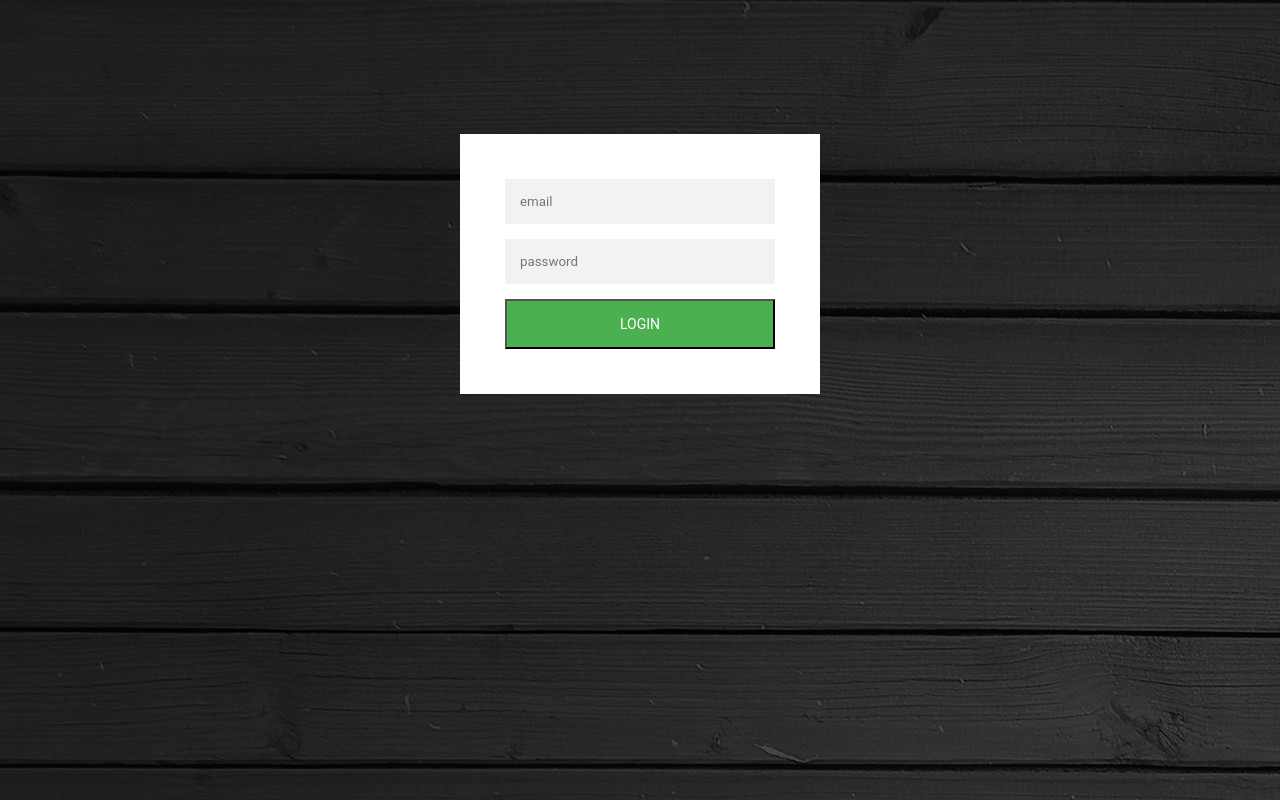
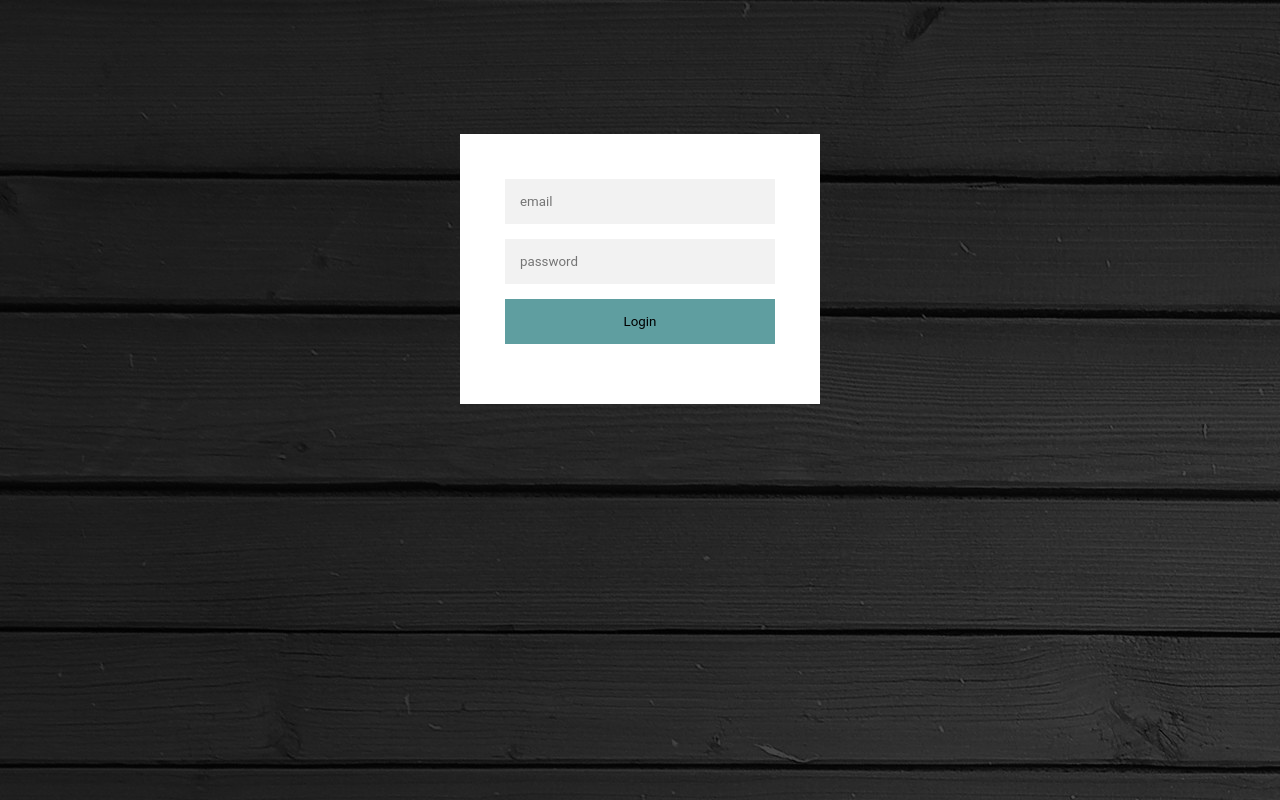
Before and after one commit to casperjm21/sar_security, a plain HTML site: page Website.html in a window 1280 px wide. Drawn offline with Linux system fonts and the light colour scheme.

Commit message:
login button is working now and redirects to an empty home page when email and password match

```diff
--- a/Website.html
+++ b/Website.html
@@ -7,17 +7,18 @@
     <title>SAR Login</title>
 </head>
 <body>
-<script>
-    web = new Website();
-</script>
+
 <div class="login-page">
 <div class="form">
     <form class="register-form">
         <input id = "email" type="text" placeholder="email" />
         <input id="password" type="text" placeholder="password" />
-        <button id="button" onclick="web.init()"> Login </button>
+        <input type="button" id="button1" onclick="web.init()" value="Login" />
     </form>
 </div>
 </div>
+<script>
+    web = new Website();
+</script>
 </body>
 </html>
--- a/WebsiteCSS.css
+++ b/WebsiteCSS.css
@@ -17,7 +17,9 @@ h2, h3 {
 p {
     font-size: 30px;
 }
-
+#button1{
+    background-color: cadetblue;
+ }
 .login-page{
     width: 360px;
     padding: 10%;
--- a/javascript.js
+++ b/javascript.js
@@ -69,9 +69,10 @@ class Website{
             inputPassword = document.getElementById("password").value;
             let passwordMatch = verifyUsernamePassword();
             if (passwordMatch) {
-                Window.location = "C:\\Users\\singhanga\\Documents\\SE 3810 021\\sar_security\\LoggedIn.html";
+                document.location.href = "LoggedIn.html", true;
+            } else {
+                return false;
             }
-            return false;
         }
     }
 }
```
